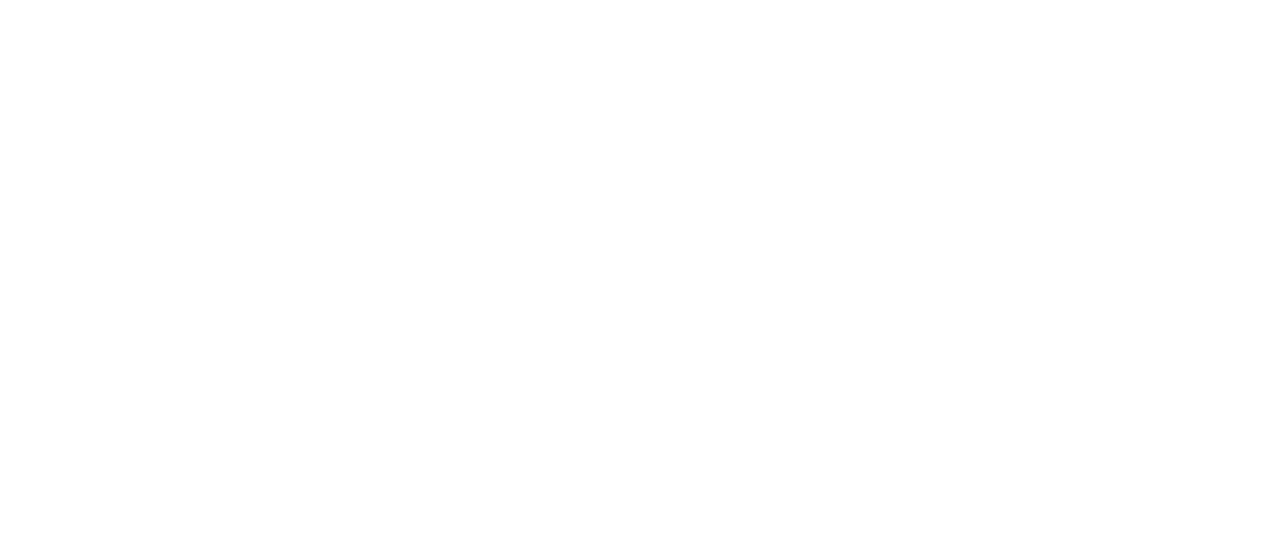
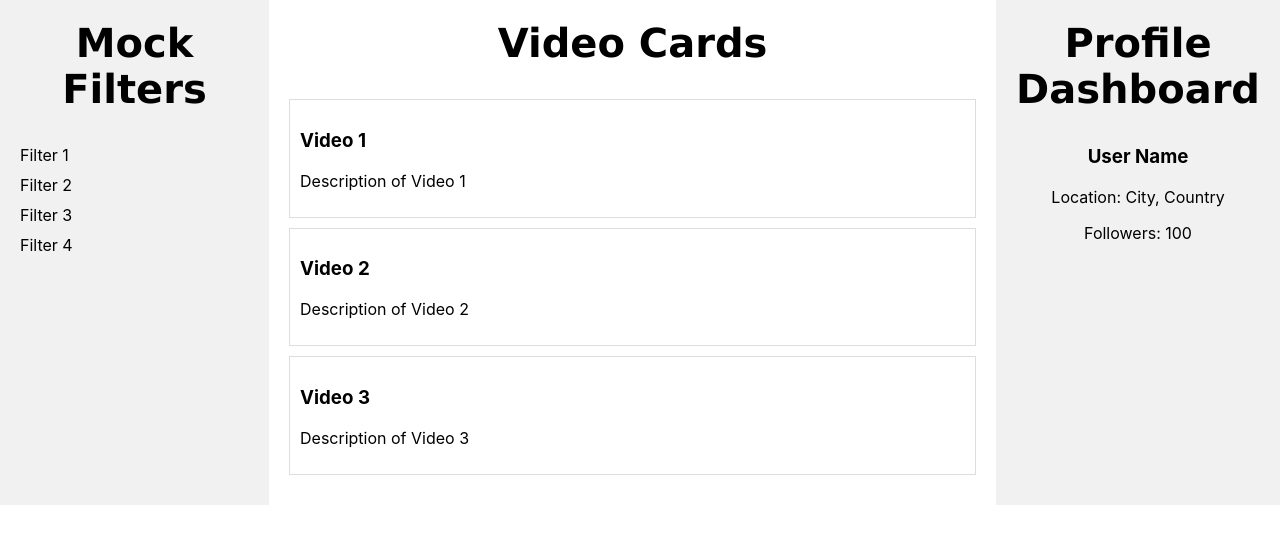
Before and after one commit to cfgmumbai2023/Team-10, a React (Create React App) app in the folder cfg/: page /student in a window 1280 px wide. Before the commit this address had no page. Shown: the top 544 px of the page. Built offline with nearby package versions, Linux system fonts and the light colour scheme.

Commit message:
Added studentSRP and modified signup page

```diff
--- a/cfg/src/App.js
+++ b/cfg/src/App.js
@@ -9,6 +9,7 @@ import {
 import { Home } from './Home';
 import Login from './login';
 import Signin from './signin';
+import StudentSRP from './studentSRP';
 
 function App() {
   return (
@@ -18,6 +19,7 @@ function App() {
 
       <Route path="/login" element={<Login/>}/>
       <Route path="/signin" element={<Signin/>}/>
+      <Route path="/student" element={<StudentSRP/>}/>
     </Routes>
   </BrowserRouter>
   );
--- a/cfg/src/signin.jsx
+++ b/cfg/src/signin.jsx
@@ -9,63 +9,77 @@ const Signin = () => {
  const [role,setRole]=useState("")
  const navigate=useNavigate()
  const handleClick = () => {
-  navigate(`/${role}`);
+  if (pass===cpass){
+    navigate(`/${role}`);
+  } else {
+    navigate(`/`);
+  }
+
 };
+const [pass,setPass]=useState("");
+const [cpass,setCPass]=useState("");
 
 
-const options = [
-  'student', 'creator'
-];
-const defaultOption = options[0];
+
+
   return (
     <div className="studentsign">
 
       <div className="ssContainer">
-        <div>First Name</div>
         <input
           type="text"
-          placeholder="firstName"
+          placeholder="First Name"
           id="firstName"
 
           className="ssInput"
         />
-         <div>Last Name</div>
          <input
           type="text"
-          placeholder="lastName"
+          placeholder="Last Name"
           id="lastName"
 
           className="ssInput"
         />
-        <div>Email</div>
          <input
           type="text"
-          placeholder="email"
+          placeholder="Email"
           id="email"
 
           className="ssInput"
         />
-        <div>Phone</div>
+         <input
+          type="password"
+          placeholder="Password"
+          id="password"
+          onChange={(e)=>{setPass(e.target.value)}}
+          className="ssInput"
+        />
+         <input
+          type="password"
+          placeholder="Confirm Password"
+          id="confirmPassword"
+          onChange={(e)=>{setCPass(e.target.value)}}
+          className="ssInput"
+        />
+
         <input
           type="text"
-          placeholder="phone"
+          placeholder="Phone"
           id="phone"
 
           className="ssInput"
         />
-        <div>Role</div>
         <input
           type="text"
-          placeholder="phone"
+          placeholder="Student or Creator"
           id="phone"
           onChange={(e) => setRole(e.target.value)}
           className="ssInput"
         />
 
-         <div>Organisation Name</div>
         <input
           type="text"
-          placeholder="organisation"
+          placeholder="Organisation Name"
           id="organisation"
 
           className="ssInput"
--- /dev/null
+++ b/cfg/src/studentSRP.css
@@ -0,0 +1,61 @@
+.video-page {
+    display: flex;
+    justify-content: space-between;
+  }
+
+  .filters {
+    flex-basis: 20%;
+    background-color: #f1f1f1;
+    padding: 20px;
+  }
+
+  .filters h2 {
+    margin-top: 0;
+  }
+
+  .filters ul {
+    list-style-type: none;
+    padding: 0;
+  }
+
+  .filters li {
+    margin-bottom: 10px;
+  }
+
+  .video-cards {
+    flex-basis: 60%;
+    background-color: #ffffff;
+    padding: 20px;
+  }
+
+  .video-cards h2 {
+    margin-top: 0;
+  }
+
+  .card {
+    border: 1px solid #ddd;
+    padding: 10px;
+    margin-bottom: 10px;
+  }
+
+  .profile-dashboard {
+    flex-basis: 20%;
+    background-color: #f1f1f1;
+    padding: 20px;
+  }
+
+  .profile-dashboard h2 {
+    margin-top: 0;
+  }
+
+  .profile {
+    text-align: center;
+  }
+
+  .profile h3 {
+    margin-top: 0;
+  }
+
+  .profile p {
+    margin-bottom: 5px;
+  }
--- /dev/null
+++ b/cfg/src/studentSRP.jsx
@@ -0,0 +1,43 @@
+import React from 'react';
+import './studentSRP.css';
+
+const StudentSRP = () => {
+  return (
+    <div className="video-page">
+      <div className="filters">
+        <h2>Mock Filters</h2>
+        <ul>
+          <li>Filter 1</li>
+          <li>Filter 2</li>
+          <li>Filter 3</li>
+          <li>Filter 4</li>
+        </ul>
+      </div>
+      <div className="video-cards">
+        <h2>Video Cards</h2>
+        <div className="card">
+          <h3>Video 1</h3>
+          <p>Description of Video 1</p>
+        </div>
+        <div className="card">
+          <h3>Video 2</h3>
+          <p>Description of Video 2</p>
+        </div>
+        <div className="card">
+          <h3>Video 3</h3>
+          <p>Description of Video 3</p>
+        </div>
+      </div>
+      <div className="profile-dashboard">
+        <h2>Profile Dashboard</h2>
+        <div className="profile">
+          <h3>User Name</h3>
+          <p>Location: City, Country</p>
+          <p>Followers: 100</p>
+        </div>
+      </div>
+    </div>
+  );
+};
+
+export default StudentSRP;
```
